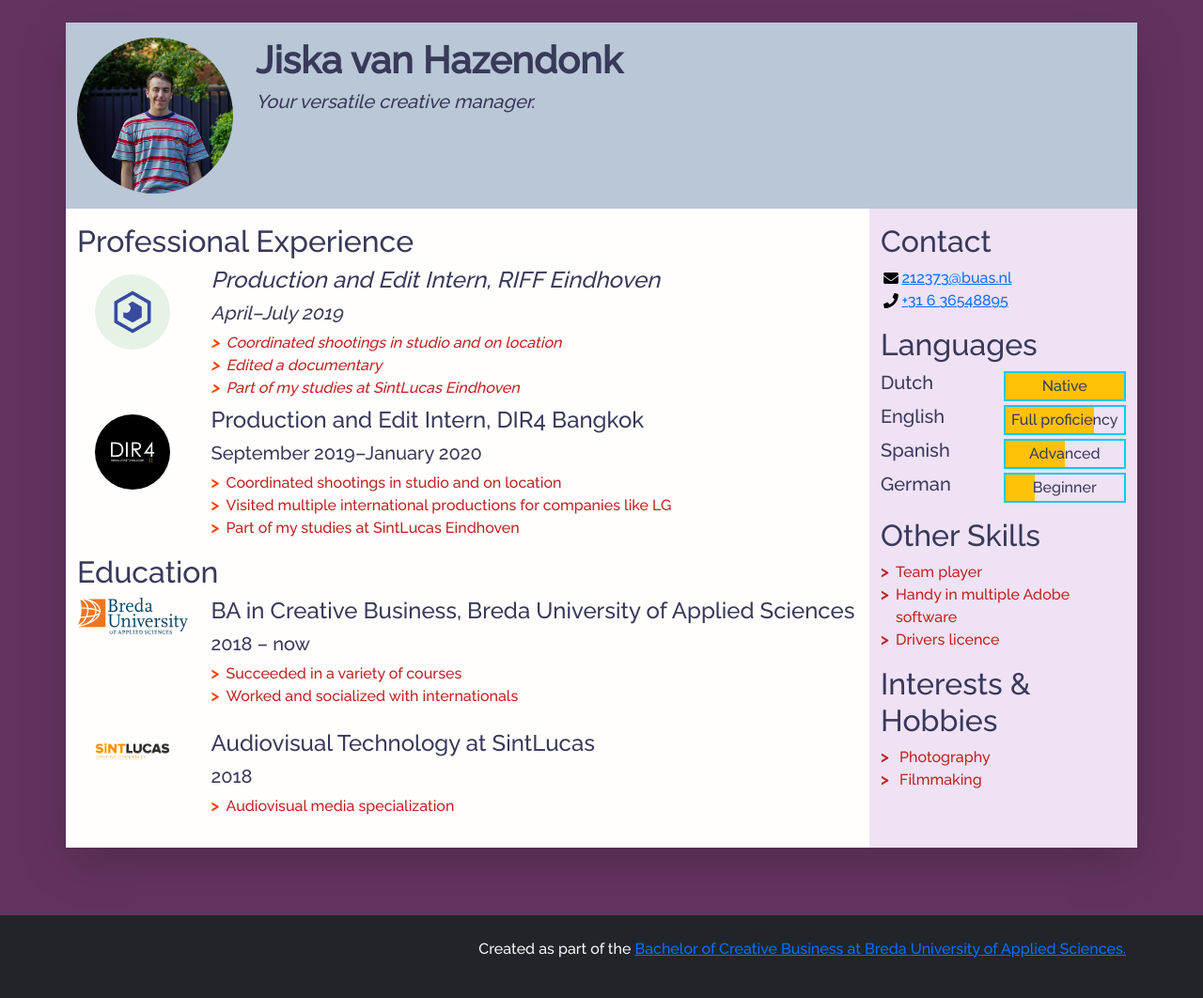
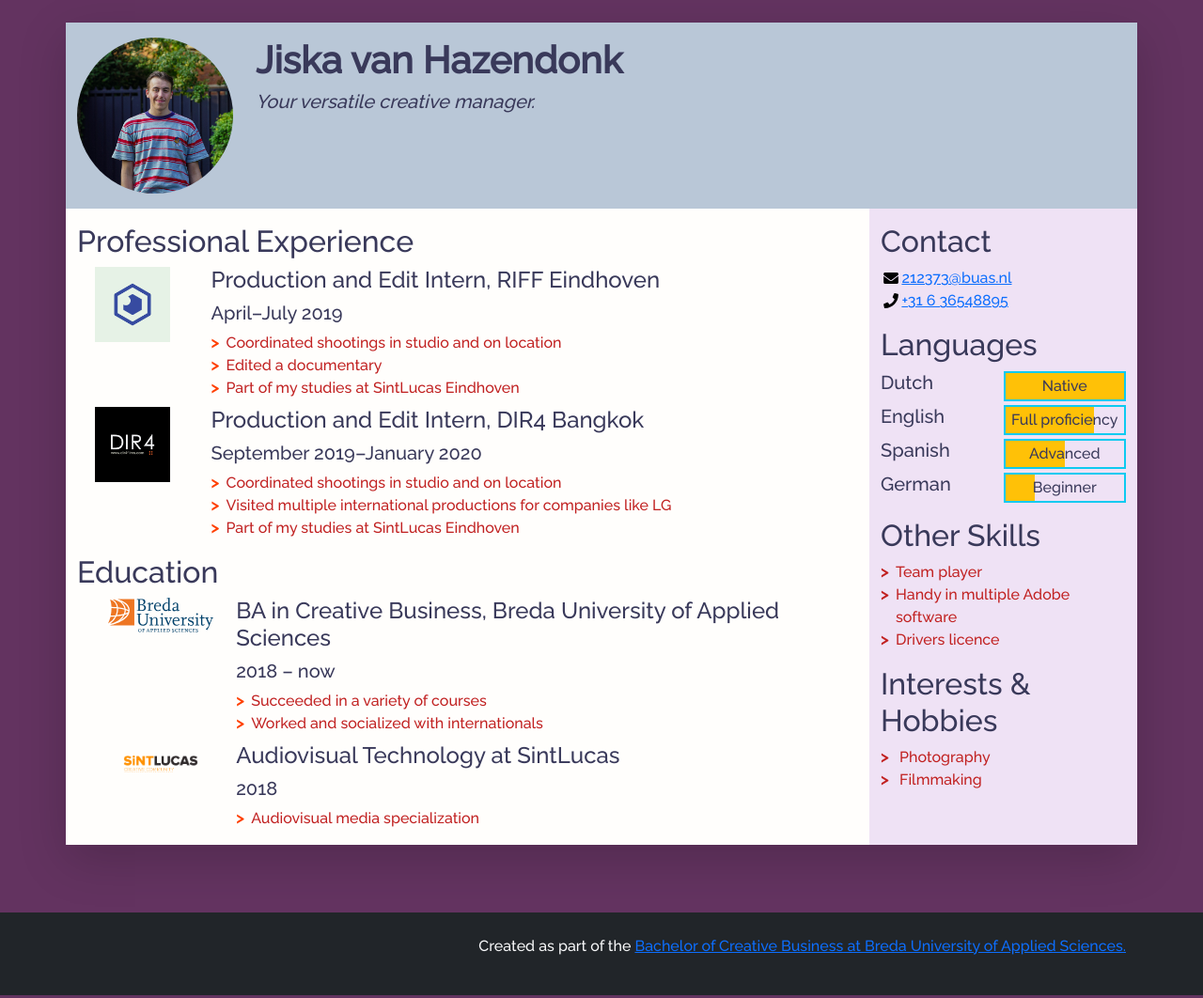
Before and after one commit to Jiskkaa/ImprovedCVJiska, a plain HTML site: page index.html in a window 1280 px wide. Shown: the whole page at 94% size. Drawn offline with nearby package versions, Linux system fonts and the light colour scheme.

Commit message:
stillerrors

```diff
--- a/index.html
+++ b/index.html
@@ -86,9 +86,9 @@
               <li class="biography-item row mb-2">
                 <!-- We're using a grid inside a grid so we can align logos and text -->
                 <div class="logo-container col-3 col-sm-2 col-md-3 col-lg-2">
-                  <img class="biography-logo rounded-circle my-2 mw-100 d-block mx-auto" src="images/employers/riff-logo.jpg" alt="RIFF logo" width="80">
+                  <img class="biography-logo mw-100 d-block mx-auto" src="images/employers/riff-logo.jpg" alt="RIFF logo" width="80">
                 </div>
-                <div class="biography-contents proofofextraclass col-9 col-sm-10 col-md-9 col-lg-10">
+                <div class="biography-contents col-9 col-sm-10 col-md-9 col-lg-10">
                   <h4>Production and Edit Intern, RIFF Eindhoven</h4>
                   <h5>April&ndash;July 2019</h5>
                   <!-- Use the list below to talk about your achievements -->
@@ -104,7 +104,7 @@
               <li class="biography-item row mb-2">
                 <div class="logo-container col-3 col-sm-2 col-md-3 col-lg-2">
                 <!-- We're using a grid inside a grid so we can align logos and text -->
-                  <img class="biography-logo rounded-circle my-2 mw-100 d-block mx-auto" src="images/employers/dir4-logo.jpg" alt="DIR4 logo" width="80">
+                  <img class="biography-logo mw-100 d-block mx-auto" src="images/employers/dir4-logo.jpg" alt="DIR4 logo" width="80">
                 </div>
                 <div class="biography-contents col-9 col-sm-10 col-md-9 col-lg-10">
                   <h4>Production and Edit Intern, DIR4 Bangkok</h4>
@@ -128,7 +128,7 @@
             <div class="biography-list list-unstyled">
 
               <!-- Top item in education. And by "top", I mean a Bachelor in Creative Business at BUas. -->
-              <li class="biography-item row mb-2">
+              <ol class="biography-item row mb-2">
                 <div class="logo-container col-3 col-sm-2 col-md-3 col-lg-2">
                   <img class="biography-logo mw-100 d-block mx-auto" src="images/schools/logo-buas.svg" alt="School logo" width="120">
                 </div>
@@ -141,10 +141,10 @@
           <li>Worked and socialized with internationals</li>
                   </ul>
                 </div>
-              </li>
+              </ol>
 
               <!-- 2nd item in education -->
-              <li class="biography-item row mb-2">
+              <ul class="biography-item row mb-2">
                 <div class="logo-container col-3 col-sm-2 col-md-3 col-lg-2">
                   <img class="biography-logo mw-100 d-block mx-auto" src="images/schools/stlucas-logo.png" alt="SintLucas logo" width="80">
                 </div>
@@ -155,7 +155,7 @@
                     <li>Audiovisual media specialization</li>
                   </ul>
                 </div>
-              </li>
+              </ul>
             </div>
           </section>
 
```
